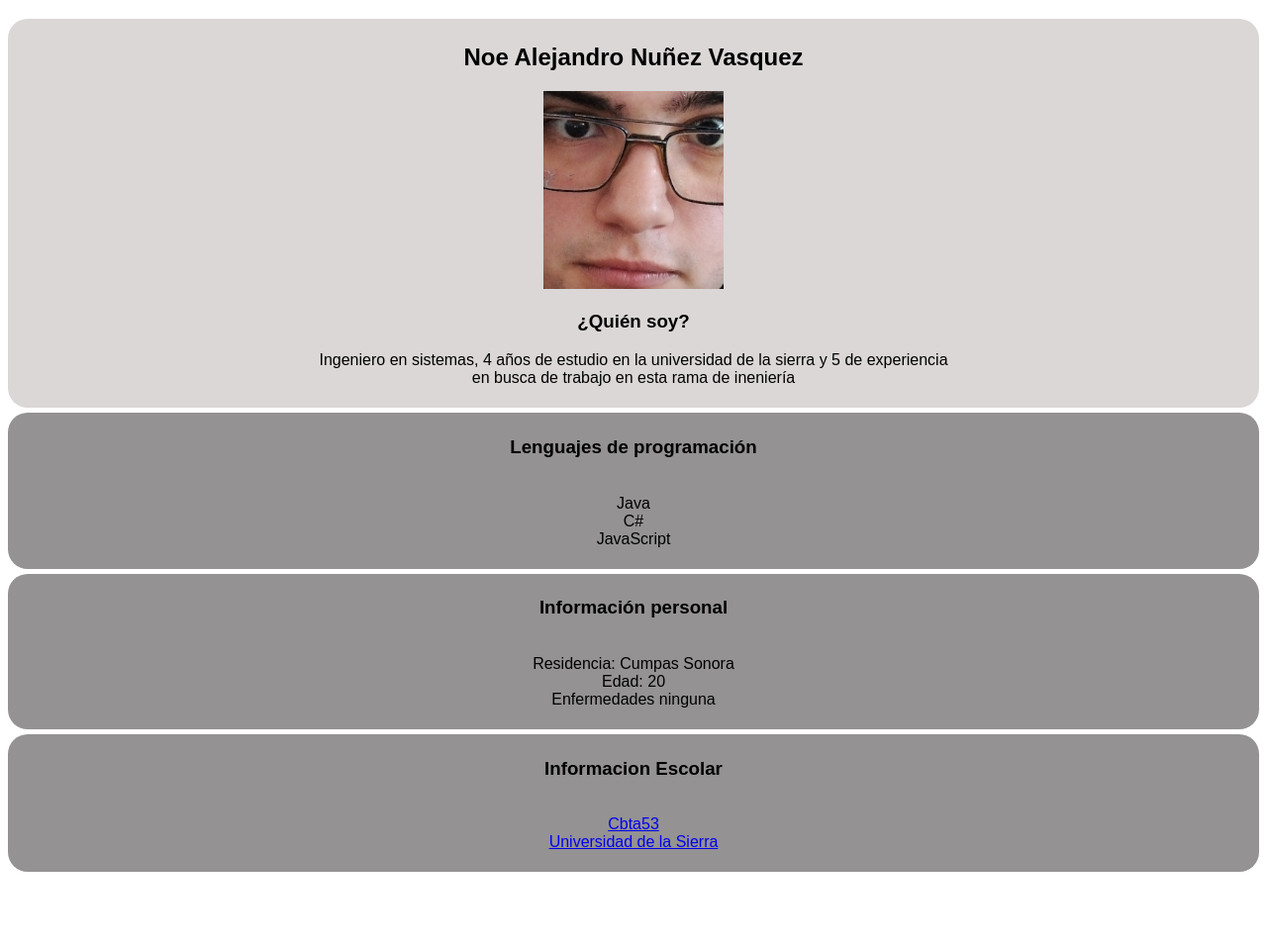
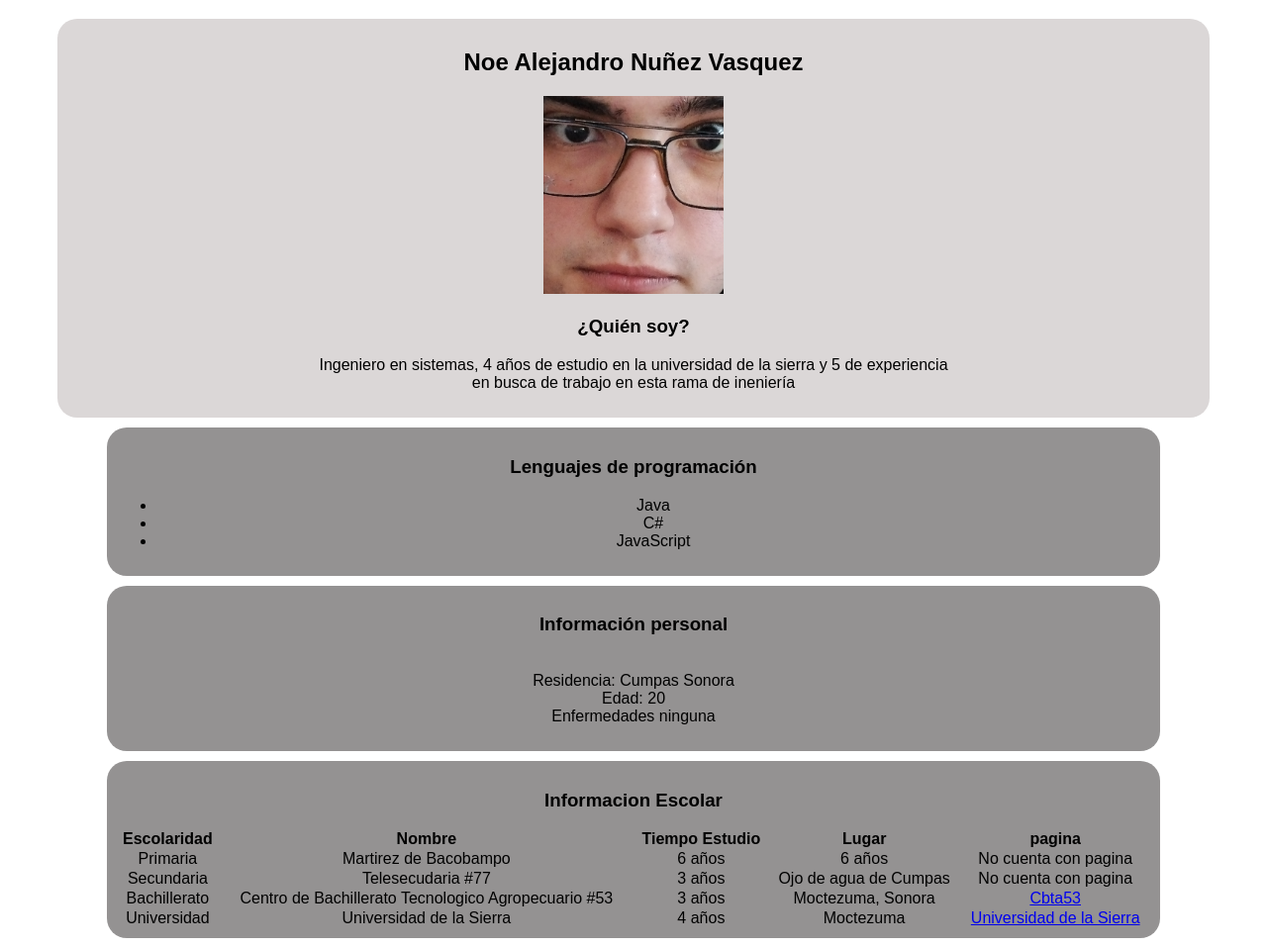
Before and after one commit to NoeANV/NoeANV.github.io, a plain HTML site: page curriculum.html in a window 1280 px wide. Shown: the part 61-1019 px from the top of the page at 99% size. Before the commit the page ends 950 px from the top, so only its background shows below. Drawn offline with Linux system fonts and the light colour scheme.

Commit message:
Tablas y Listas

```diff
--- a/curriculum.css
+++ b/curriculum.css
@@ -1,7 +1,9 @@
 .divClaro{
     background-color: rgb(219, 215, 215);
-    padding: 5px;
-    margin: 100;
+    padding: 10px;
+    margin: 10px;
+    margin-left: 50px;
+    margin-right: 50px;
     margin-top: 5px;
     border-radius: 20px;
     box-shadow: 5px;
@@ -10,13 +12,18 @@
 .divOscuro{
 
     background-color: rgb(148, 146, 146);
-    padding: 5px;
-    margin: 100;
+    padding: 10px;
+    margin: 10px;
+    margin-left: 100px;
+    margin-right: 100px;
     border-radius: 20px;
     box-shadow: 5px;
     margin-top: 5px;
 
+
 }
+
+
 .body{
     text-align: center;
     font-family: Arial, sans-serif;
@@ -27,3 +34,12 @@
    padding: 50;
    border-radius: 20;
 }
+.tabla{
+    border-collapse: collapse;
+    width: 100%;
+}
+tabla th, tabla td{
+    border: 1px solid black;
+    padding: 8px;
+    text-align: left;
+}
--- a/curriculum.html
+++ b/curriculum.html
@@ -7,6 +7,8 @@
     <link rel="stylesheet" href="curriculum.css">
 </head>
 <body class="body">
+
+
 
     <div class="todo">
          <h1>Curriculum</h1>
@@ -19,14 +21,18 @@
         en busca de trabajo en esta rama de ineniería</p>
 </div>
 
+
   <div class="divOscuro">
-    <p><h3>Lenguajes de programación</h3><br>
-Java <br>
-C# <br>
-JavaScript <br>
-</p>
+    <p><h3>Lenguajes de programación</h3></p>
+<ul>
+<li>Java</li>
+<li>C#</li>
+<li>JavaScript</li>
+</ul>
   </div>
 
+
+  <!--Personal-->
 <div class="divOscuro">
     <p><h3>Información personal</h3> <br>
 Residencia: Cumpas Sonora <br>
@@ -35,11 +41,45 @@ Enfermedades ninguna
 </p>
 </div>
 
+
+<!--Escolar-->
 <div class="divOscuro">
-    <p><h3>Informacion Escolar</h3> <br>
-    <a href="http://cbta53.edu.mx/" target="_blank" >Cbta53</a> <br>
-    <a href="http://unisierra.edu.mx/" target="_blank">Universidad de la Sierra</a>
-</p>
+    <h3>Informacion Escolar</h3>
+   <table class="tabla">
+        <tr><th> Escolaridad </th>
+            <th> Nombre </th>
+            <th> Tiempo Estudio </th>
+            <th> Lugar </th>
+            <th>pagina</th>
+
+        <tr><td> Primaria</td>
+            <td>Martirez de Bacobampo</td>
+            <td>6 años</td>
+            <td>6 años</td>
+            <td>No cuenta con pagina</td>
+        </tr>
+        <tr>
+            <td>Secundaria</td>
+            <td>Telesecudaria #77</td>
+            <td>3 años</td>
+            <td>Ojo de agua de Cumpas</td>
+            <td>No cuenta con pagina</td>
+        </tr>
+        <tr>
+            <td>Bachillerato</td>
+            <td>Centro de Bachillerato Tecnologico Agropecuario #53</td>
+            <td>3 años</td>
+            <td>Moctezuma, Sonora</td>
+            <td><a href="http://cbta53.edu.mx/" target="_blank" >Cbta53</a></td>
+        </tr>
+        <tr>
+            <td>Universidad</td>
+            <td>Universidad de la Sierra</td>
+            <td>4 años</td>
+            <td>Moctezuma</td>
+            <td> <a href="http://unisierra.edu.mx/" target="_blank">Universidad de la Sierra</a></td>
+        </tr>
+    </table>
 </div>
     </div>
 
```
